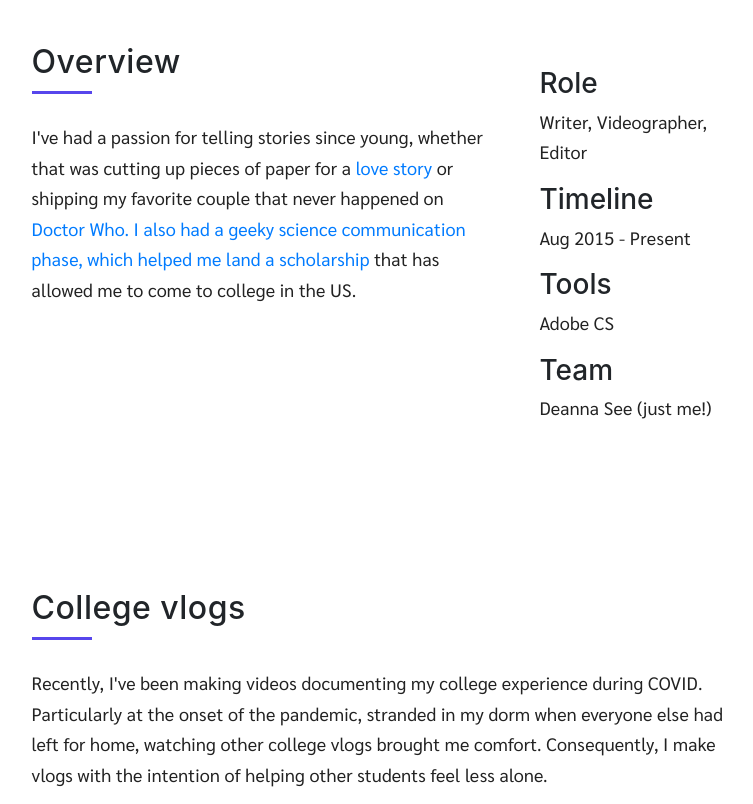
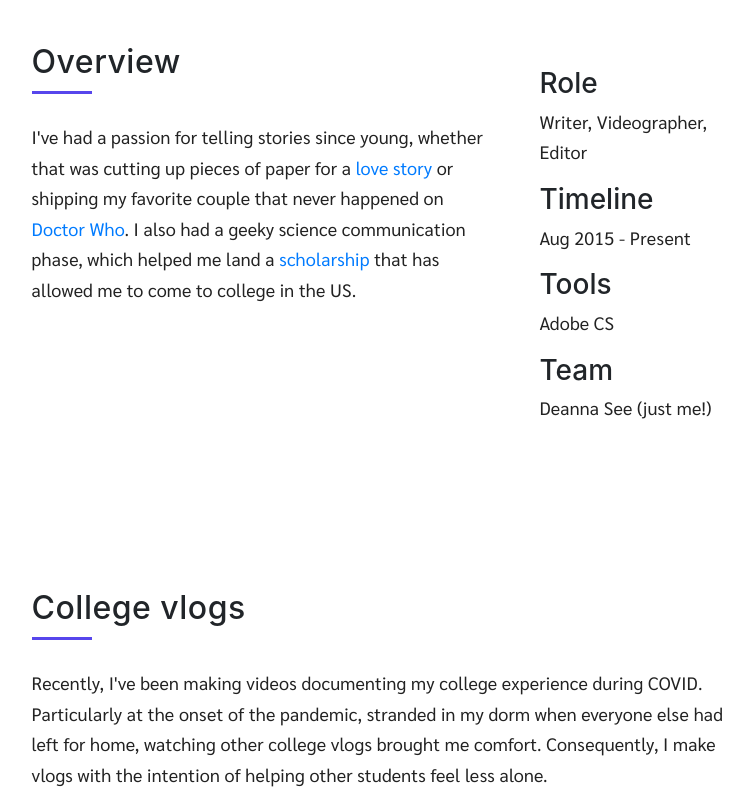
Before and after one commit to deannasee/deannasee.github.io, a website with bundled scripts: page youtube.html in a window 1280 px wide. Shown: the part 1060-1864 px from the top of the page, without its empty margins (250-1003 px from the left). Built offline with nearby package versions, Linux system fonts and the light colour scheme; grey boxes are pictures that could not be loaded; a web font is replaced by a local one.

Commit message:
Update youtube.html

```diff
--- a/youtube.html
+++ b/youtube.html
@@ -85,7 +85,7 @@
           <div class="col-sm-8">
             <div class="col-pad-right">
               <h2>Overview</h2>
-              <p>I've had a passion for telling stories since young, whether that was cutting up pieces of paper for a <a href="https://www.youtube.com/watch?v=cVFp3Z9BjNc" target="_blank">love story</a> or shipping my favorite couple that never happened on <a href="https://www.youtube.com/watch?v=6wUXjDMUy5c&" target="_blank">Doctor Who. I also had a geeky science communication phase, which helped me land a <a href="https://breakthroughjuniorchallenge.org/winners/2016" target="_blank">scholarship</a> that has allowed me to come to college in the US.</a></p>
+              <p>I've had a passion for telling stories since young, whether that was cutting up pieces of paper for a <a href="https://www.youtube.com/watch?v=cVFp3Z9BjNc" target="_blank">love story</a> or shipping my favorite couple that never happened on <a href="https://www.youtube.com/watch?v=6wUXjDMUy5c&" target="_blank">Doctor Who<a/>. I also had a geeky science communication phase, which helped me land a <a href="https://breakthroughjuniorchallenge.org/winners/2016" target="_blank">scholarship</a> that has allowed me to come to college in the US.</a></p>
             </div>
           </div>
           <div class="col-sm-4">
```
